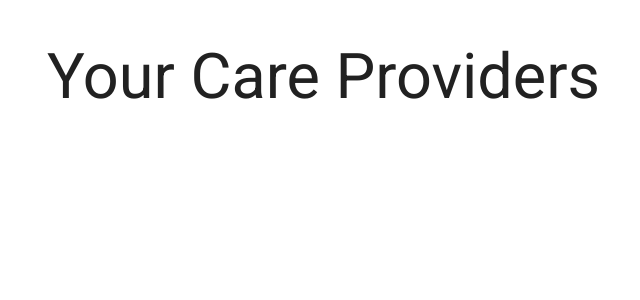
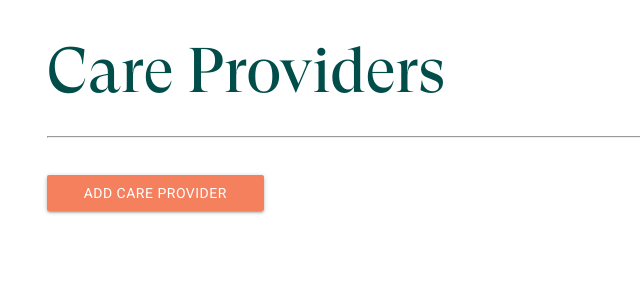
Before and after one commit to clareysean/MyHealthConsole, a Django app: page /care_providers/ in a window 1280 px wide. Shown: the part 64-364 px from the top of the page, without its empty margins (145-785 px from the left). Run offline with Django 4.2, Linux system fonts and the light colour scheme; the visitor is signed in with stand-in values (Sample User, id 1); data that the repository does not hold is empty.

Commit message:
optimized care_providers.html to have more functionality on same page

```diff
--- a/main_app/static/css/style.css
+++ b/main_app/static/css/style.css
@@ -239,7 +239,6 @@ prescriptions styles
   display: grid;
   grid-template-columns: repeat(4, 1fr);
   grid-template-rows: repeat(auto, 300px);
-  /* padding-bottom: 200px; */
 }
 
 .prescription-cards-container .card {
@@ -309,6 +308,47 @@ prescriptions styles
 }
 
 
+/* **********
+care providers styles
+********** */
+
+.care-container {
+  display: grid;
+  grid-template-columns: repeat(4, 1fr);
+  grid-template-rows: repeat(auto, 300px);
+  grid-gap: 10px;
+}
+
+.care-container a {
+  color: var(--header-color);
+  display: block;
+}
+
+/* .care-container .card {
+  background-color: var(--);
+} */
+
+.care-container .card-title {
+  font-weight: 500;
+}
+
+.care-container .subheader {
+  color: grey;
+  font-variant: small-caps;
+  font-size: 1em;
+}
+
+.care-container .card-action {
+  display: flex;
+  justify-content: space-between;
+  align-items: center;
+
+}
+
+.care-container .btn.orange-bg {
+  width: 100%;
+  color: white;
+}
 
 /* **********
 Media Queries
--- a/main_app/templates/care_providers/index.html
+++ b/main_app/templates/care_providers/index.html
@@ -1,22 +1,89 @@
 {% extends 'base.html' %} {% block content %}
+{% load static %}
 
 <div class="container">
 
-<h1>Your Care Providers</h1>
+  <h1 class="serif grn-text">Care Providers</h1>
+  <hr class="pres-hr">
 
+  <section class="care-container">
     {% for care_provider in care_providers %}
-<a href="{% url 'care_provider_detail' care_provider.id %}">
+
         <div class="card">
           <div class="card-content">
             <span class="card-title">{{ care_provider.name }}</span>
-      <p>Location: {{ care_provider.facility|linebreaks }}</p>
-      <p>Department: {{ care_provider.department|linebreaks }}</p>
+            <p class="subheader">location:</p>
+            <p>{{ care_provider.facility }}</p>
+            <p class="subheader">department:</p>
+            <p>{{ care_provider.department }}</p>
+            {% if user.is_authenticated %}
+              <div class="card-action">
+                <a href="{% url 'care_provider_update' care_provider.id %}">Edit</a>
+                <a href="{% url 'care_provider_delete' care_provider.id %}">Delete</a>
+              </div>
+            {% endif %}
           </div>
         </div>
-</a>
+
+    {% endfor %}
+
+    <a href="{% url 'care_providers_create' %}" class="btn orange-bg">Add care provider</a>
+
+  </section>
+</div>
 
 
+{% comment %} <div class="container flex-col">
+
+  <h1 class="serif grn-text">Care Providers</h1>
+  <hr class="pres-hr">
+
+  <section class="prescription-cards-container">
+
+    {% for care_provider in care_providers %}
+    <div class="row">
+      <div class="col s12 m7">
+        <div class="card">
+          <div>
+          <div class="card-image">
+            <span class="card-title">{{ prescription.name }}</span>
+          </div>
+          <div class="card-content">
+            <p class="subheader">description</p>
+            <p class="description">{{ prescription.description }}</p>
+          </div>
+        </div>
+          <div class="card-action">
+            <form action="{% url 'delete_prescription' prescription.id user.id%}" method="POST">
+            {% csrf_token %}
+              <button type="submit" class="btn grn-bg">Remove</button>
+            </form>
+          </div>
+        </div>
+      </div>
+    </div>
+    {% endfor %}
+
+    <a href="{% url 'prescriptions_create' %}" class="btn orange-bg">New Prescription</a>
+
+  </section>
 
 </div>
 
-{% endfor %} {% endblock %}
+<div class="pres-bg">
+  <img src="{% static 'img/pres-bg.jpg' %}">
+</div>
+
+<footer class="homepage-footer">
+  <section class="footer-link-container">
+      <p>©2023 MyHealthConsole | All rights reserved.</p>
+      <div class="footer-links">
+          <a href="https://www.facebook.com/" target="blank"><i class="fa-brands fa-facebook-f fa-lg"></i></a>
+          <a href="https://www.twitter.com/" target="blank"><i class="fa-brands fa-twitter fa-lg"></i></a>
+          <a href="https://www.instagram.com/" target="blank"><i class="fa-brands fa-instagram fa-lg"></i></a>
+          <a href="https://www.linkedin.com/" target="blank"><i class="fa-brands fa-linkedin-in fa-lg"></i></a>
+      </div>
+  </section>
+</footer> {% endcomment %}
+
+{% endblock %}
```
Lines whose indentation alone changed are shown as unchanged.
